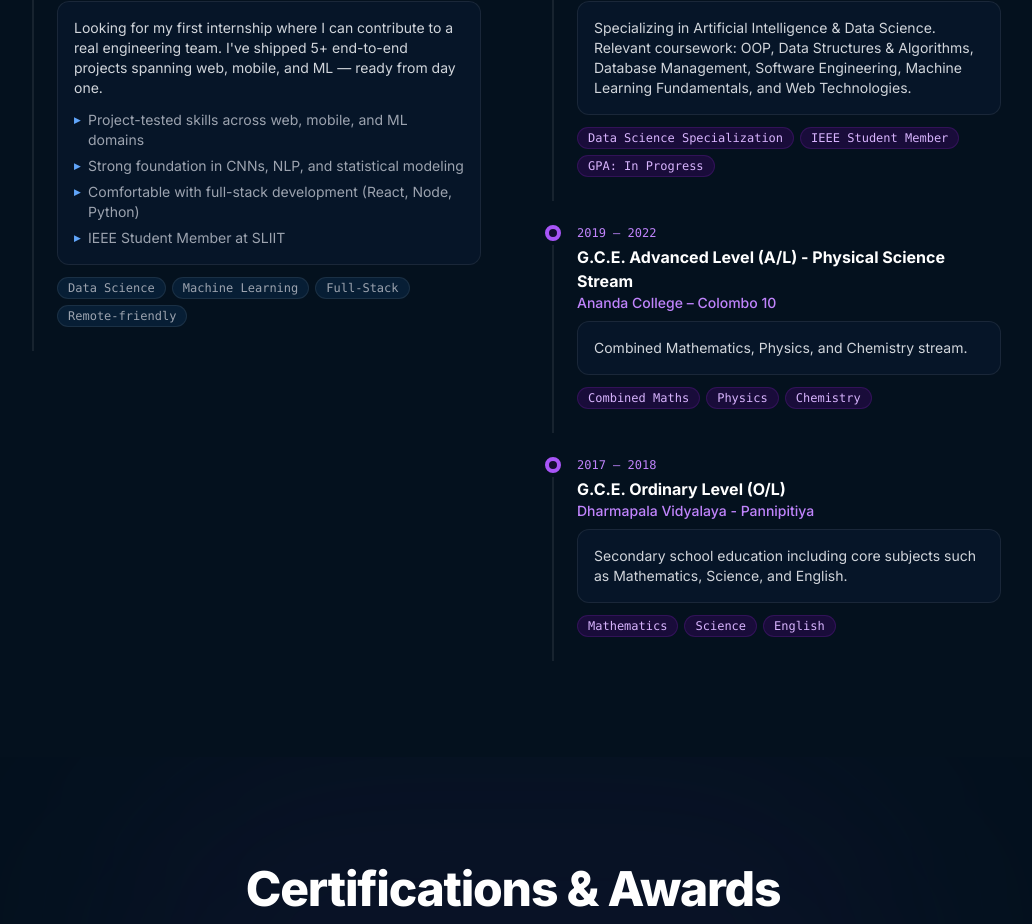
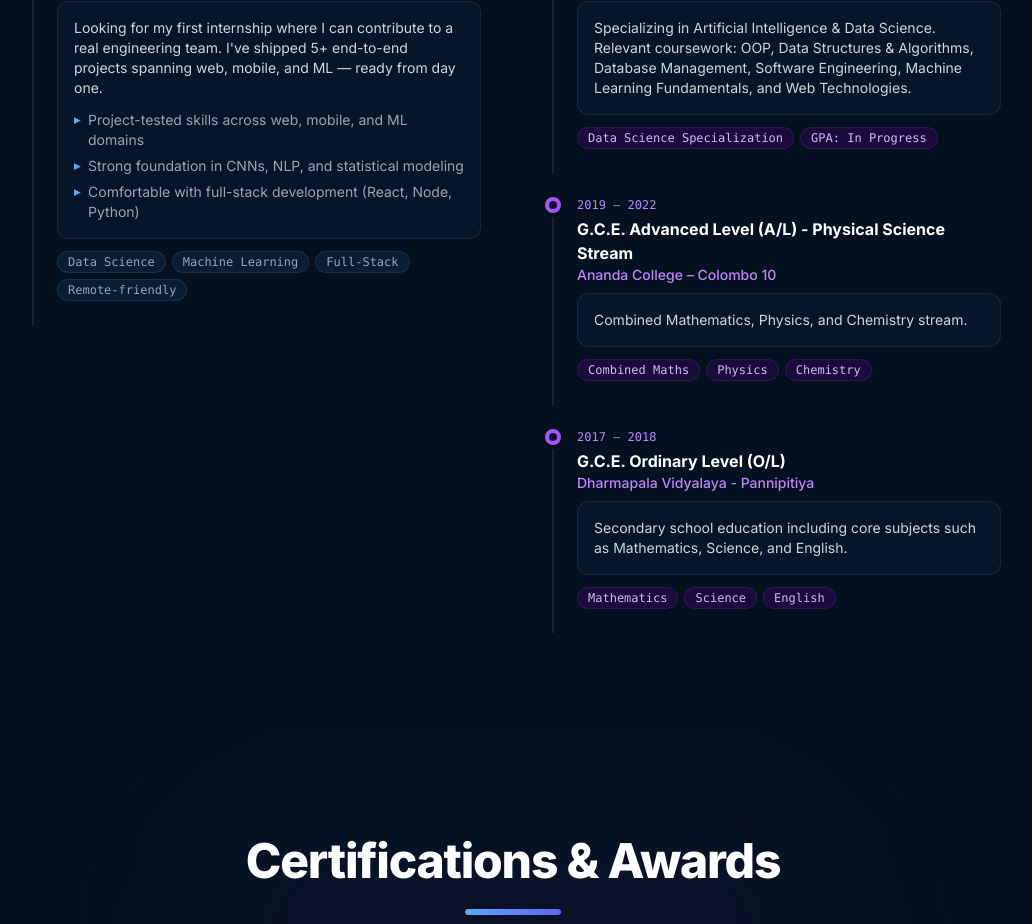
Before and after one commit to vranasinghe/portfolio, a Next.js app: page / in a window 1280 px wide. Shown: the part 5840-6764 px from the top of the page, without its empty margins (127-1159 px from the left). Built offline with nearby package versions, Linux system fonts and the light colour scheme.

Commit message:
Remove IEEE Student Member tag from Education section

```diff
--- a/data/portfolio.ts
+++ b/data/portfolio.ts
@@ -361,7 +361,6 @@ export const experience: ExperienceItem[] = [
       "Project-tested skills across web, mobile, and ML domains",
       "Strong foundation in CNNs, NLP, and statistical modeling",
       "Comfortable with full-stack development (React, Node, Python)",
-      "IEEE Student Member at SLIIT",
     ],
     tags: ["Data Science", "Machine Learning", "Full-Stack", "Remote-friendly"],
   },
@@ -383,7 +382,7 @@ export const education: EducationItem[] = [
     period: "2024 — Present",
     description:
       "Specializing in Artificial Intelligence & Data Science. Relevant coursework: OOP, Data Structures & Algorithms, Database Management, Software Engineering, Machine Learning Fundamentals, and Web Technologies.",
-    tags: ["Data Science Specialization", "IEEE Student Member", "GPA: In Progress"],
+    tags: ["Data Science Specialization", "GPA: In Progress"],
   },
   {
     degree: "G.C.E. Advanced Level (A/L) - Physical Science Stream",
```
